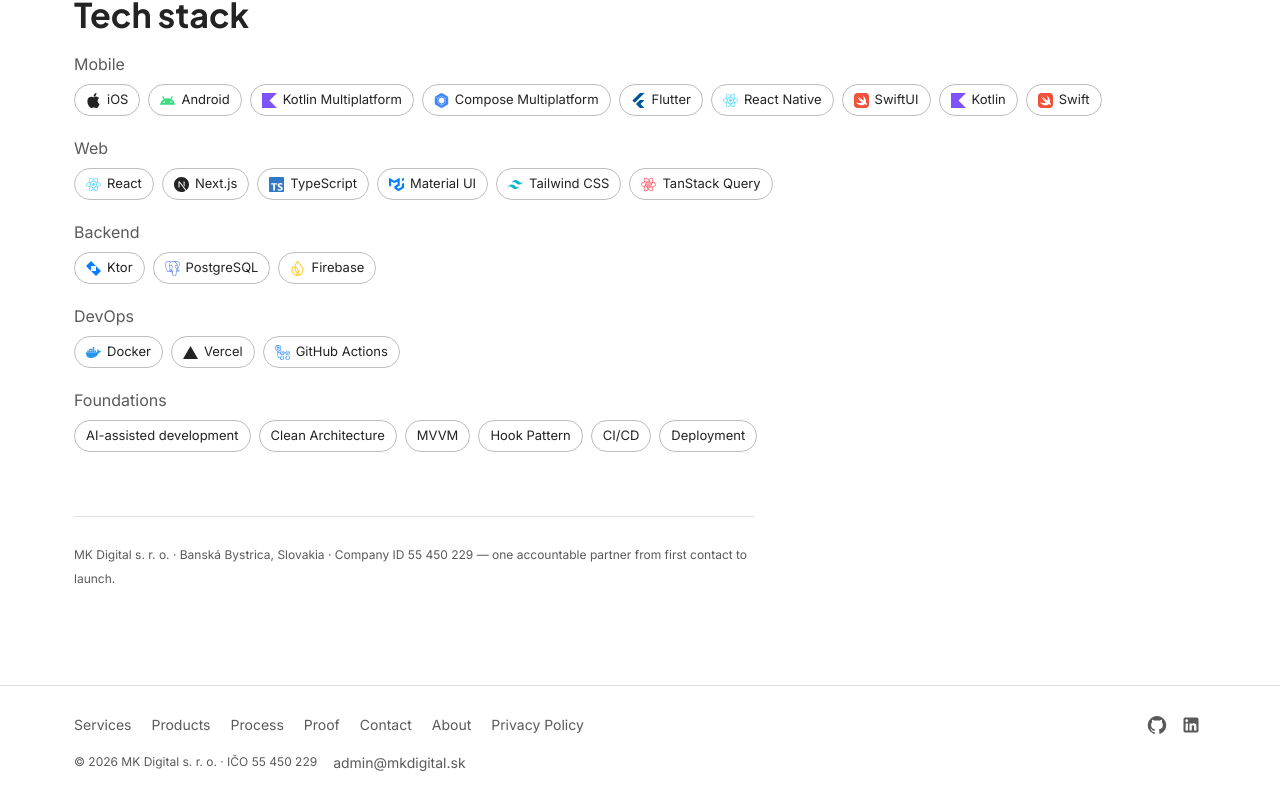
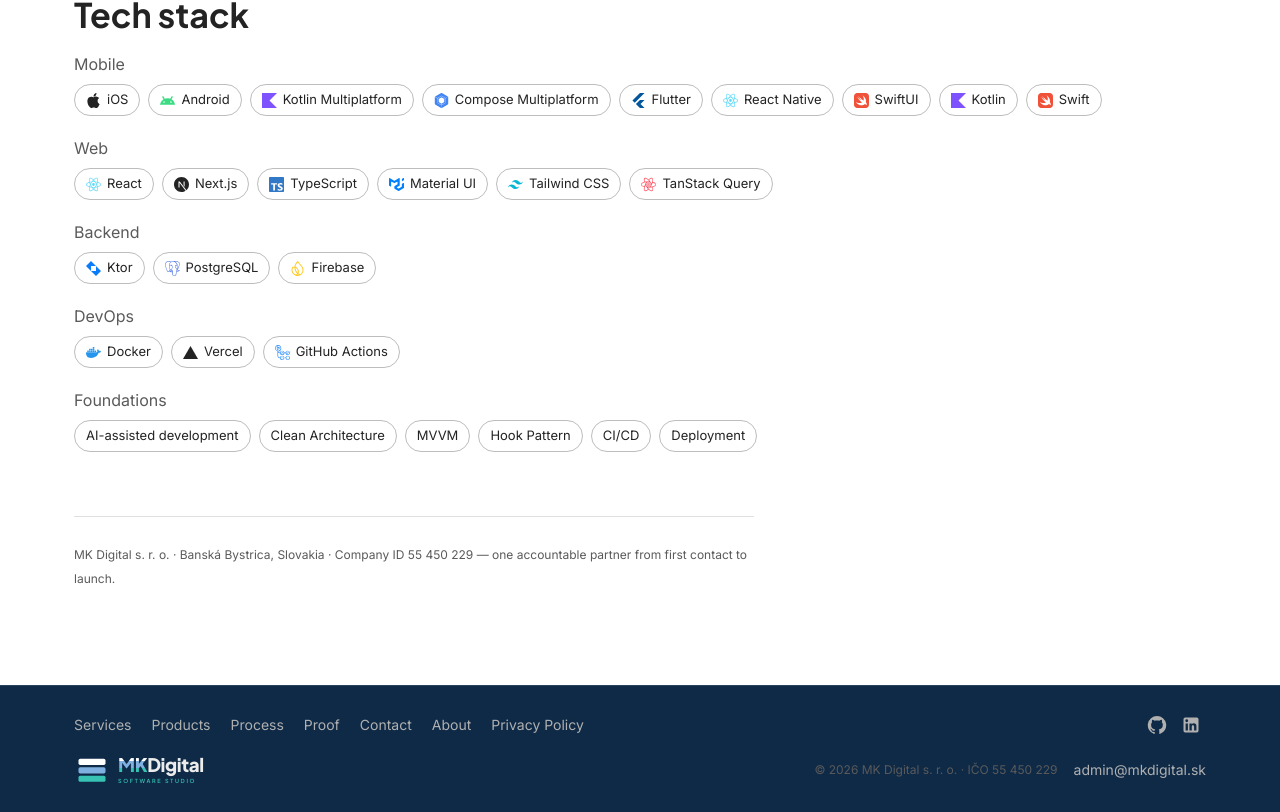
Before and after one commit to mkdigitalsk/portfolio, a Next.js app: page /about in a window 1280 px wide. Shown: the part 1760-2572 px from the top of the page. Built offline with nearby package versions, Linux system fonts and the light colour scheme; no server answers; what @mui/material-nextjs would draw is missing.

Commit message:
brand: MK Digital identity — color.ts tokens, Logo (tricolor MK), navy header + footer bars

```diff
--- a/src/features/showcase/apps.ts
+++ b/src/features/showcase/apps.ts
@@ -9,6 +9,7 @@ import {
   ShoppingBag,
   Storefront,
 } from '@mui/icons-material'
+import { Brand } from '@/shared/theme/color'
 import type { IconAnimation } from './iconAnimations'
 
 // Text (label, tagline, feature label + benefit) is localized — see the `apps.<id>`
@@ -59,7 +60,7 @@ export const showcaseApps: ShowcaseApp[] = [
   {
     id: 'ecommerce',
     Icon: ShoppingBag,
-    accent: '#6200EE',
+    accent: '#4F46E5', // indigo — distinct from marketplace's purple (was the dead brand purple)
     iconAnimation: 'drop',
     featureKeys: [
       'search',
@@ -131,7 +132,7 @@ export const showcaseApps: ShowcaseApp[] = [
 export const customApp: ShowcaseApp = {
   id: 'custom',
   Icon: RocketLaunchOutlined,
-  accent: '#6200EE',
+  accent: Brand.teal, // the "your custom app" card represents MK Digital itself
   iconAnimation: 'drop',
   featureKeys: [
     'accounts',
--- /dev/null
+++ b/src/shared/components/icons/Logo.tsx
@@ -0,0 +1,100 @@
+'use client'
+
+import Box from '@mui/material/Box'
+import type { SxProps, Theme } from '@mui/material/styles'
+import { Brand, Light, Dark } from '@/shared/theme/color'
+
+type LogoVariant = 'mark' | 'wordmark' | 'lockup'
+
+interface LogoProps {
+  variant?: LogoVariant
+  height?: number
+  sx?: SxProps<Theme>
+}
+
+// 3 equal horizontal bands clipped to text — reproduces the tricolor "MK" of the mark.
+const bands = (bars: readonly string[]) =>
+  `linear-gradient(to bottom, ${bars[0]} 0 33.33%, ${bars[1]} 33.33% 66.66%, ${bars[2]} 66.66% 100%)`
+
+// Bar/stripe colors swap light↔dark in pure CSS (applyStyles) → SSR-safe, no JS mode detection.
+function StackMark({ size }: { size: number }) {
+  return (
+    <Box
+      component="svg"
+      viewBox="0 0 64 64"
+      aria-hidden
+      sx={[
+        { width: size, height: size, display: 'block', flexShrink: 0, '--bar1': Light.stack[0], '--bar2': Light.stack[1] },
+        (theme) => theme.applyStyles('dark', { '--bar1': Dark.stack[0], '--bar2': Dark.stack[1] }),
+      ]}
+    >
+      <rect x="8" y="12" width="48" height="11" rx="3" fill="var(--bar1)" />
+      <rect x="8" y="27" width="48" height="11" rx="3" fill="var(--bar2)" />
+      <rect x="8" y="42" width="48" height="11" rx="3" fill={Brand.teal} />
+    </Box>
+  )
+}
+
+export function Logo({ variant = 'wordmark', height = 28, sx }: LogoProps) {
+  if (variant === 'mark') {
+    return (
+      <Box role="img" aria-label="MK Digital" sx={sx}>
+        <StackMark size={height} />
+      </Box>
+    )
+  }
+
+  const isLockup = variant === 'lockup'
+  const wordSize = height * (isLockup ? 0.52 : 0.62)
+
+  return (
+    <Box role="img" aria-label="MK Digital" sx={{ display: 'inline-flex', alignItems: 'center', gap: 1, ...sx }}>
+      <StackMark size={height} />
+      <Box sx={{ display: 'flex', flexDirection: 'column', justifyContent: 'center', lineHeight: 1 }}>
+        <Box
+          component="span"
+          sx={{ fontFamily: (t) => t.typography.h6.fontFamily, fontWeight: 800, fontSize: wordSize, letterSpacing: '-0.02em' }}
+        >
+          <Box
+            component="span"
+            aria-hidden
+            sx={[
+              {
+                backgroundImage: bands(Light.stack),
+                WebkitBackgroundClip: 'text',
+                backgroundClip: 'text',
+                color: 'transparent',
+                WebkitTextFillColor: 'transparent',
+              },
+              (t) => t.applyStyles('dark', { backgroundImage: bands(Dark.stack) }),
+            ]}
+          >
+            MK
+          </Box>
+          <Box component="span" aria-hidden sx={{ color: 'text.primary' }}>
+            Digital
+          </Box>
+        </Box>
+        {isLockup && (
+          <Box
+            component="span"
+            aria-hidden
+            sx={[
+              {
+                fontFamily: (t) => t.typography.h6.fontFamily,
+                fontWeight: 600,
+                fontSize: height * 0.155,
+                letterSpacing: '0.3em',
+                mt: 0.4,
+                color: Brand.tealDark,
+              },
+              (t) => t.applyStyles('dark', { color: Brand.teal }),
+            ]}
+          >
+            SOFTWARE&nbsp;STUDIO
+          </Box>
+        )}
+      </Box>
+    </Box>
+  )
+}
--- a/src/shared/components/index.ts
+++ b/src/shared/components/index.ts
@@ -4,6 +4,7 @@ export { PhoneInput } from './forms/PhoneInput'
 export { ThemeModeToggle } from './ThemeModeToggle'
 export { LocaleSwitcher } from './LocaleSwitcher'
 export { Reveal } from './Reveal'
+export { Logo } from './icons/Logo'
 export { NavBar, Footer } from './layout'
 export {
   TextH1Bold,
--- a/src/shared/components/layout/Footer.tsx
+++ b/src/shared/components/layout/Footer.tsx
@@ -6,6 +6,8 @@ import IconButton from '@mui/material/IconButton'
 import { useTranslations } from 'next-intl'
 import Link from 'next/link'
 import { CONTENT_MAX } from '@/shared/layout'
+import { Brand } from '@/shared/theme/color'
+import { Logo } from '../icons/Logo'
 import { TextCaptionNeutral60 } from '../text'
 import { GitHubDark, GitHubLight } from '../../theme/socialColors'
 
@@ -43,7 +45,11 @@ export function Footer() {
   const t = useTranslations()
 
   return (
-    <Box component="footer" sx={{ borderTop: '1px solid', borderColor: 'divider' }}>
+    <Box
+      component="footer"
+      className="dark" // brand bar: force on-dark tokens so text reads on the navy surface
+      sx={{ bgcolor: Brand.navy, borderTop: '1px solid', borderColor: 'divider' }}
+    >
       <Box sx={{ maxWidth: CONTENT_MAX, mx: 'auto', px: { xs: 2, md: 3 }, py: 3, display: 'flex', flexDirection: 'column', gap: 1.5 }}>
         <Box
           sx={{ display: 'flex', flexWrap: 'wrap', gap: 2, alignItems: 'center', justifyContent: 'space-between' }}
@@ -80,10 +86,15 @@ export function Footer() {
           </Box>
         </Box>
 
-        <Box sx={{ display: 'flex', flexWrap: 'wrap', alignItems: 'center', columnGap: 2, rowGap: 0.5 }}>
-          <TextCaptionNeutral60>© 2026 MK Digital s. r. o. · IČO 55 450 229</TextCaptionNeutral60>
-          <Box component="a" href={`mailto:${CONTACT_EMAIL}`} sx={linkSx}>
-            {CONTACT_EMAIL}
+        <Box
+          sx={{ display: 'flex', flexWrap: 'wrap', alignItems: 'center', justifyContent: 'space-between', gap: 2 }}
+        >
+          <Logo variant="lockup" height={36} />
+          <Box sx={{ display: 'flex', flexWrap: 'wrap', alignItems: 'center', columnGap: 2, rowGap: 0.5 }}>
+            <TextCaptionNeutral60>© 2026 MK Digital s. r. o. · IČO 55 450 229</TextCaptionNeutral60>
+            <Box component="a" href={`mailto:${CONTACT_EMAIL}`} sx={linkSx}>
+              {CONTACT_EMAIL}
+            </Box>
           </Box>
         </Box>
       </Box>
--- /dev/null
+++ b/src/shared/theme/color.ts
@@ -0,0 +1,35 @@
+// Single source of truth for every color in the app.
+// Two layers: raw brand primitives → per-scheme palettes (Light / Dark) the theme consumes.
+// Rebrand = edit the primitives; retune a mode = edit that scheme block.
+
+// ── Brand primitives — mode-agnostic hues of the "MK == the stack" identity ──
+export const Brand = {
+  navy: '#0E2A47', // base / trust
+  blue: '#2F6DB0', // stack bridge tone
+  blueLight: '#7FB0E0', // dark-mode lift of navy
+  teal: '#37C2B4', // signature accent
+  tealDark: '#1796A8', // accessible teal for text on light surfaces (pure teal fails contrast)
+  white: '#FFFFFF',
+} as const
+
+// ── Light scheme ──
+export const Light = {
+  primary: Brand.navy,
+  secondary: Brand.teal,
+  error: '#FF1A1A',
+  success: '#4CAF50',
+  warning: '#FF9800',
+  neutral: { 0: '#FFFFFF', 20: '#C8C8C8', 40: '#919191', 60: '#5A5A5A', 80: '#232323', 100: '#000000' },
+  stack: [Brand.navy, Brand.blue, Brand.teal] as readonly string[], // logo 3-bar mark / tricolor "MK"
+}
+
+// ── Dark scheme — lifted + desaturated per Material dark-theme guidance ──
+export const Dark = {
+  primary: Brand.blueLight, // navy is too dark on a dark bg
+  secondary: Brand.teal,
+  error: '#CF6679',
+  success: '#81C784',
+  warning: '#FFB74D',
+  neutral: { 0: '#121212', 20: '#2C2C2C', 40: '#717171', 60: '#B0B0B0', 80: '#ECECEC', 100: '#FFFFFF' },
+  stack: [Brand.white, Brand.blueLight, Brand.teal] as readonly string[],
+}
--- a/src/shared/theme/theme.ts
+++ b/src/shared/theme/theme.ts
@@ -1,6 +1,7 @@
 'use client'
 
 import { createTheme } from '@mui/material/styles'
+import { Light, Dark } from './color'
 
 declare module '@mui/material/styles' {
   interface Palette {
@@ -25,32 +26,6 @@ declare module '@mui/material/styles' {
   }
 }
 
-const Neutral0Light = '#FFFFFF'
-const Neutral20Light = '#C8C8C8'
-const Neutral40Light = '#919191'
-const Neutral60Light = '#5A5A5A'
-const Neutral80Light = '#232323'
-const Neutral100Light = '#000000'
-
-const PrimaryLight = '#6200EE'
-const SecondaryLight = '#03DAC6'
-const ErrorLight = '#FF1A1A'
-const SuccessLight = '#4CAF50'
-const WarningLight = '#FF9800'
-
-const Neutral0Dark = '#121212'
-const Neutral20Dark = '#2C2C2C'
-const Neutral40Dark = '#717171'
-const Neutral60Dark = '#B0B0B0'
-const Neutral80Dark = '#ECECEC'
-const Neutral100Dark = '#FFFFFF'
-
-const PrimaryDark = '#BB86FC'
-const SecondaryDark = '#03DAC6'
-const ErrorDark = '#CF6679'
-const SuccessDark = '#81C784'
-const WarningDark = '#FFB74D'
-
 const BodyFont = '"Inter", "Helvetica", "Arial", sans-serif'
 const HeadingFont = '"Plus Jakarta Sans", "Inter", "Helvetica", sans-serif'
 
@@ -61,40 +36,26 @@ export const theme = createTheme({
   colorSchemes: {
     light: {
       palette: {
-        primary: { main: PrimaryLight },
-        secondary: { main: SecondaryLight },
-        error: { main: ErrorLight },
-        success: { main: SuccessLight },
-        warning: { main: WarningLight },
-        neutral: {
-          0: Neutral0Light,
-          20: Neutral20Light,
-          40: Neutral40Light,
-          60: Neutral60Light,
-          80: Neutral80Light,
-          100: Neutral100Light,
-        },
-        background: { default: Neutral0Light, paper: Neutral0Light },
-        text: { primary: Neutral80Light, secondary: Neutral60Light, disabled: Neutral40Light },
+        primary: { main: Light.primary },
+        secondary: { main: Light.secondary },
+        error: { main: Light.error },
+        success: { main: Light.success },
+        warning: { main: Light.warning },
+        neutral: Light.neutral,
+        background: { default: Light.neutral[0], paper: Light.neutral[0] },
+        text: { primary: Light.neutral[80], secondary: Light.neutral[60], disabled: Light.neutral[40] },
       },
     },
     dark: {
       palette: {
-        primary: { main: PrimaryDark },
-        secondary: { main: SecondaryDark },
-        error: { main: ErrorDark },
-        success: { main: SuccessDark },
-        warning: { main: WarningDark },
-        neutral: {
-          0: Neutral0Dark,
-          20: Neutral20Dark,
-          40: Neutral40Dark,
-          60: Neutral60Dark,
-          80: Neutral80Dark,
-          100: Neutral100Dark,
-        },
-        background: { default: Neutral0Dark, paper: Neutral20Dark },
-        text: { primary: Neutral80Dark, secondary: Neutral60Dark, disabled: Neutral40Dark },
+        primary: { main: Dark.primary },
+        secondary: { main: Dark.secondary },
+        error: { main: Dark.error },
+        success: { main: Dark.success },
+        warning: { main: Dark.warning },
+        neutral: Dark.neutral,
+        background: { default: Dark.neutral[0], paper: Dark.neutral[20] },
+        text: { primary: Dark.neutral[80], secondary: Dark.neutral[60], disabled: Dark.neutral[40] },
       },
     },
   },
```
Also changed, not shown: src/shared/components/layout/NavBar.tsx (+7 -4 lines), src/app/icon.svg (added), 1 other file (tests, documents, lock files or other folders).
